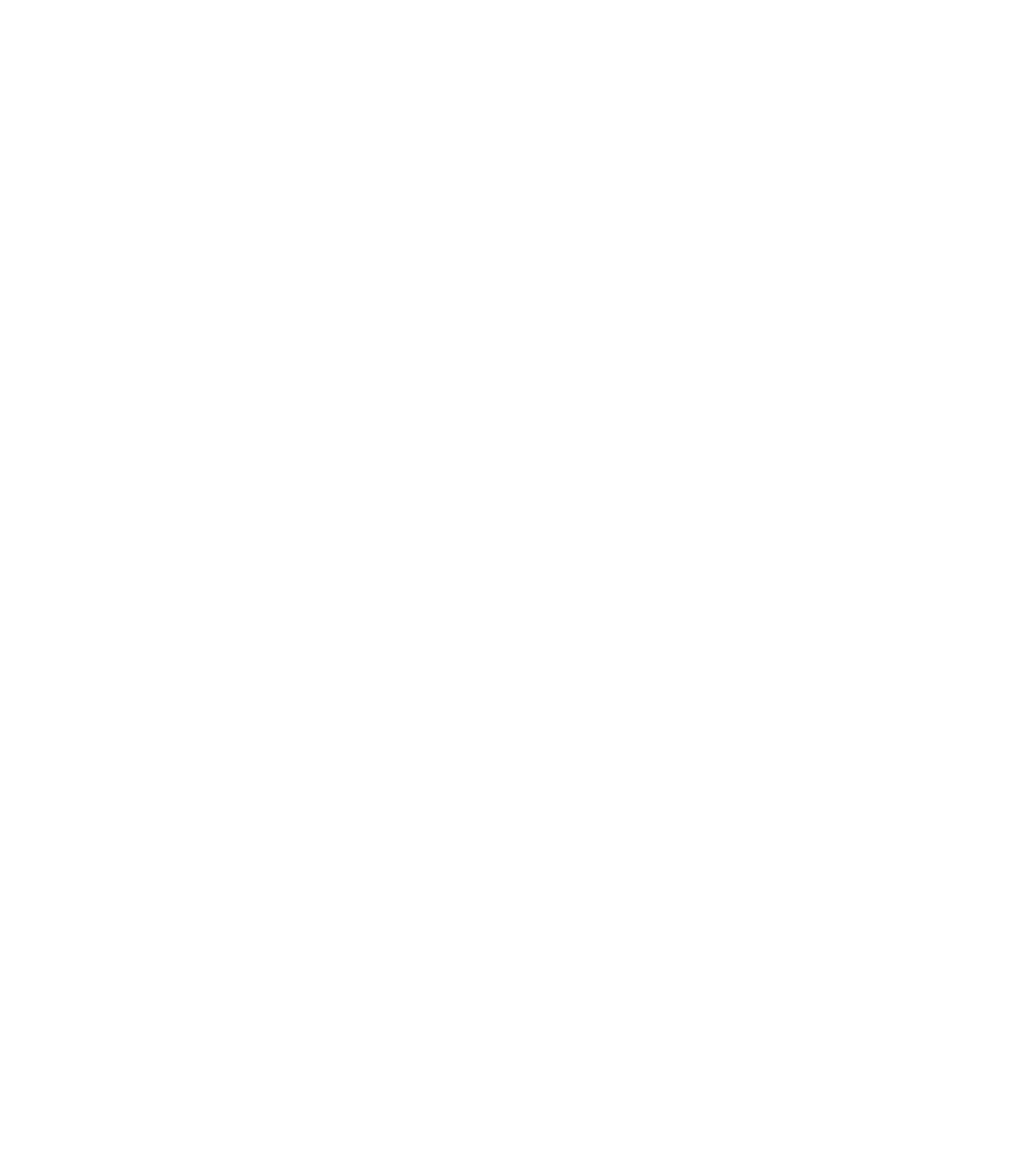
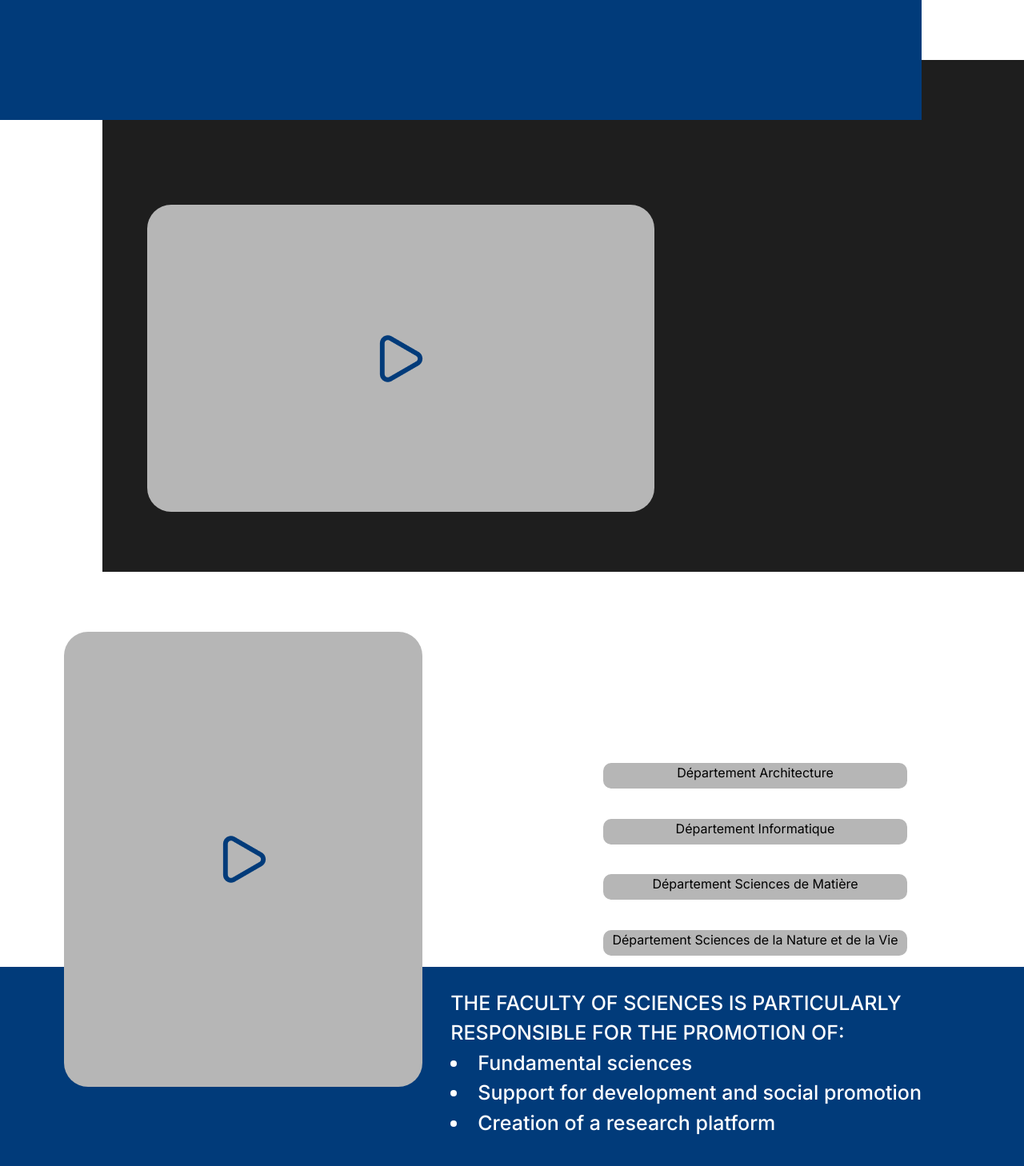
Before and after one commit to Open-Source-Club-Algiers/university-videos-website, a Next.js app: page / in a window 1280 px wide. Shown: the part 802-2260 px from the top of the page at 80% size. Before the commit the page ends 800 px from the top, so only its background shows below. Built offline with nearby package versions, Linux system fonts and the light colour scheme; a web font is replaced by a local one.

Commit message:
PresentationSextion

```diff
--- a/app/page.js
+++ b/app/page.js
@@ -1,7 +1,9 @@
 //* here call all the components of the website, NEVER USE "use client" here and try to not use it as much as possible
 
 import HeroSection from "@/components/layout/HeroSection";
+import PresentationSection from "@/components/layout/PresentationSection";
 
 export default function Home() {
-  return <div><HeroSection /></div>;
+  return <div><HeroSection />
+    <PresentationSection /></div>;
 }
--- /dev/null
+++ b/components/layout/PresentationSection/index.jsx
@@ -0,0 +1,58 @@
+import Image from "next/image";
+import React from "react";
+
+function PresentationSection() {
+  return (
+    <section className="h-full w-full bg-white relative z-0">
+      <div className="bg-customBlue w-[90%] h-[152px] z-10 relative"></div>
+
+      <div className="bg-black w-[90%] h-[640px] float-end z-20 translate-y-[-75px]">
+        <div className="flex justify-center items-center bg-customGrey w-[55%] h-[60%] absolute z-20 bottom-0 left-0 ml-14 translate-y-[-75px] rounded-[30px]">
+          <Image
+            alt="triangle"
+            width={63}
+            height={63}
+            src={"/images/gravity-ui_triangle-right.png"}
+          />
+        </div>
+      </div>
+      <div className="w-[100%] flex flex-col md:flex-row-reverse justify-around items-center">
+        <div className="flex flex-col justify-around p-14 items-center w-[90%] md:w-[40%] h-[390px]">
+          <div className="bg-customGrey w-[95%] min-h-8 rounded-[10px] text-center">
+            Département Architecture
+          </div>
+          <div className="bg-customGrey w-[95%] min-h-8 rounded-[10px] text-center">
+            Département Informatique
+          </div>
+          <div className="bg-customGrey w-[95%] min-h-8 rounded-[10px] text-center">
+            Département Sciences de Matière
+          </div>
+          <div className="bg-customGrey w-[95%] min-h-8 rounded-[10px] text-center">
+            Département Sciences de la Nature et de la Vie
+          </div>
+        </div>
+        <div className="flex justify-center items-center bg-customGrey w-[70%] md:w-[35%] h-[569px] relative z-20 bottom-0 rounded-[30px]">
+          <Image
+            alt="triangle"
+            width={63}
+            height={63}
+            src={"/images/gravity-ui_triangle-right.png"}
+          />
+        </div>
+      </div>
+      <div className="w-[100%] h-[250px] bg-customBlue z-0 absolute md:bottom-[-100px] bottom-[-150px] left-0 ">
+        <p className=" absolute right-[10%] bottom-9 text-start text-white text-inter font-medium  text-[12px] md:text-[15px] xl:text-[25px]">
+          THE FACULTY OF SCIENCES IS PARTICULARLY <br />
+          RESPONSIBLE FOR THE PROMOTION OF:
+          <ul className="list-disc list-inside">
+            <li>Fundamental sciences</li>
+            <li>Support for development and social promotion</li>
+            <li>Creation of a research platform</li>
+          </ul>
+        </p>
+      </div>
+    </section>
+  );
+}
+
+export default PresentationSection;
--- a/components/layout/heroSection/index.jsx
+++ b/components/layout/heroSection/index.jsx
@@ -7,23 +7,24 @@ function HeroSection() {
       <div className="absolute inset-0">
         <Image
           src="/images/Hero.png"
-          alt="Hero Image"
+          alt="Hero-Image"
           layout="fill"
           objectFit="cover"
           className="z-0"
+          aria-label="Hero Section Image"
         />
       </div>
 
       <div className="relative z-10 flex items-center justify-between w-[90%] p-4 border-b border-black">
         <div className="flex items-center space-x-4">
           <div className="flex items-center justify-center h-14 w-14 rounded-full bg-black">
-            <Image
+            {/* <Image
               src="/images/logo.png"
               alt="Logo"
               width={57}
               height={52}
               className="rounded-full"
-            />
+            /> */}
           </div>
           <h4 className="text-lg font-normal text-black">
             Université d’Alger 1 <br /> Faculté des sciences
--- a/tailwind.config.js
+++ b/tailwind.config.js
@@ -7,6 +7,12 @@ module.exports = {
   ],
   theme: {
     extend: {
+      colors: {
+        black: '#1E1E1E',
+
+        customBlue: "#013B7A",
+        customGrey: "#B6B6B6",
+      },
       backgroundImage: {
         "gradient-radial": "radial-gradient(var(--tw-gradient-stops))",
         "gradient-conic":
```
Also changed, not shown: public/images/gravity-ui_triangle-right.png (added).
